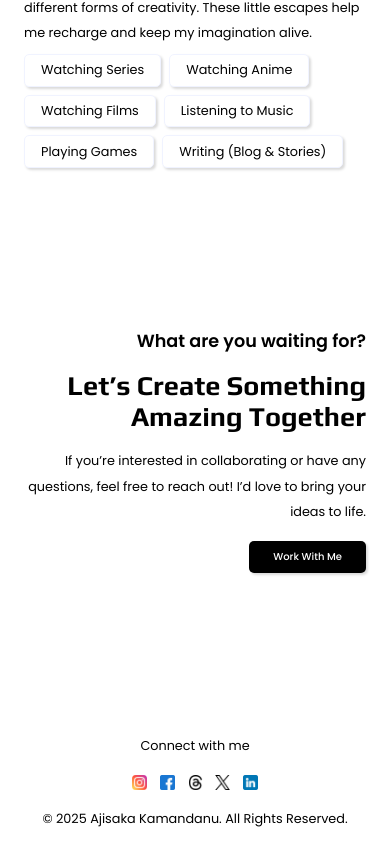
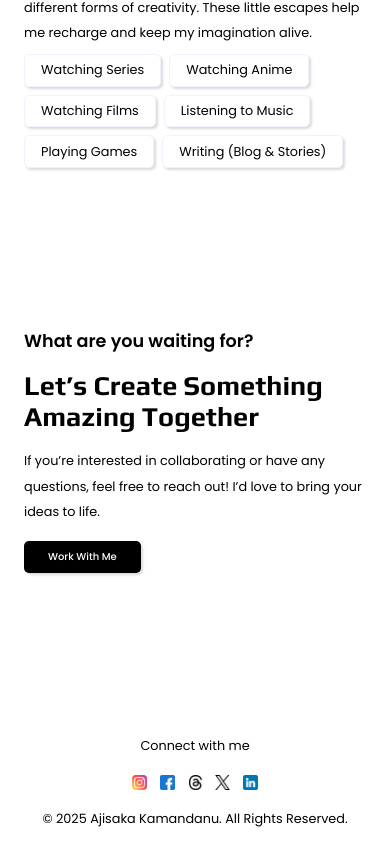
Before and after one commit to thisismeaji/portfolio, a Next.js app: page /about in a window 390 px wide. Shown: the part 2475-3322 px from the top of the page. Built offline with nearby package versions, Linux system fonts and the light colour scheme.

Commit message:
fix cta about

```diff
--- a/src/app/page.module.css
+++ b/src/app/page.module.css
@@ -17,3 +17,10 @@
 .ctaAbout h1, .ctaAbout p{
     max-width: 800px;
 }
+
+@media screen and (max-width:786px) {
+    .ctaAbout{
+        align-items: flex-start;
+        text-align: left;
+    }
+}
```
